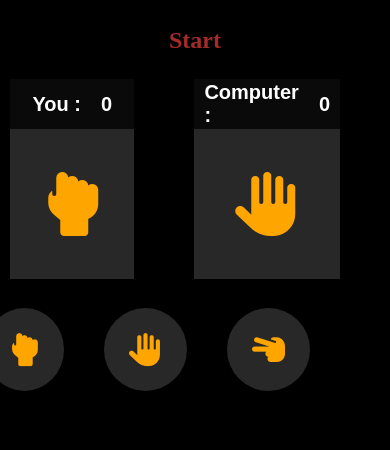
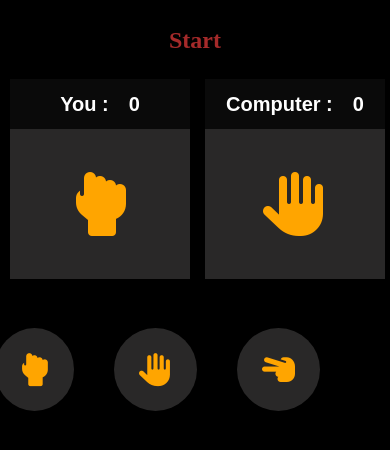
Before and after one commit to jaganath10486/Rock-Paper-Scissors, a plain HTML site: page index.html in a window 390 px wide. Shown: the part 70-520 px from the top of the page. Drawn offline with Linux system fonts and the light colour scheme.

Commit message:
Margin adjusted

```diff
--- a/Styles/index.css
+++ b/Styles/index.css
@@ -113,10 +113,13 @@ button:hover
     {
         margin: 0px;
         width: 295px;
+        margin-left: 10px;
+        margin-top: 20px;
     }
     .container .section
     {
         margin-left: 10px;
+        margin-right: 5px;
     }
     .info span , .info h3
     {
```
